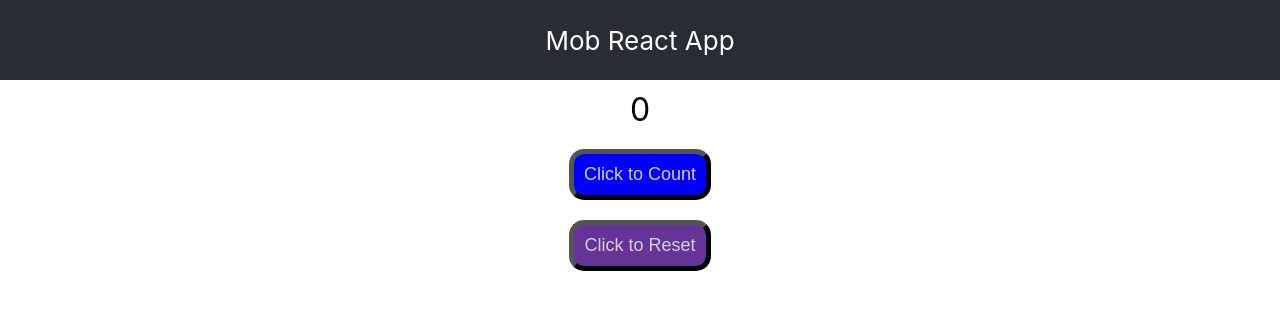
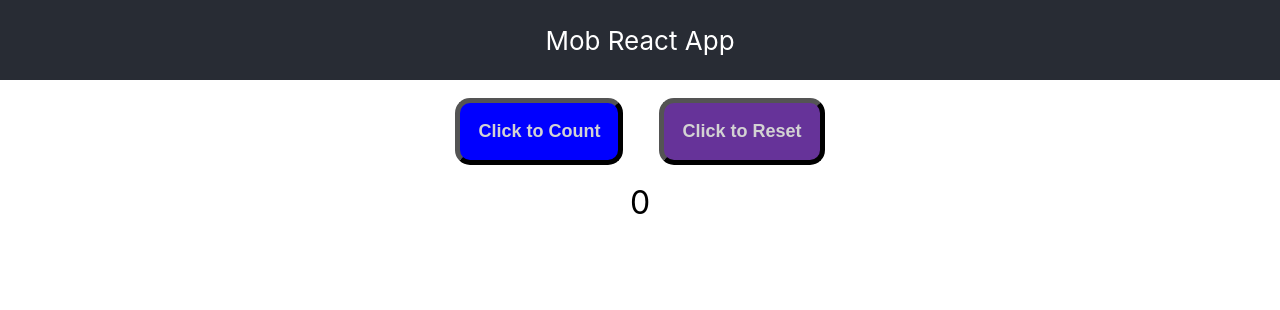
Before and after one commit to mob-programming/react-js, a React (Create React App) app in the folder mob-react-app/: page / in a window 1280 px wide. Shown: the top 310 px of the page. Built offline with nearby package versions, Linux system fonts and the light colour scheme.

Commit message:
Simplify styling

```diff
--- a/mob-react-app/src/App.css
+++ b/mob-react-app/src/App.css
@@ -17,30 +17,25 @@
   display: none;
 }
 
-.counter-tally-container,
-.counter-button-container,
-.counter-reset-button-container {
-  padding: 10px;
-}
-
 .tally {
   font-size: xx-large;
 }
 
-.counter-button,
-.counter-reset-button {
-  padding: 10px;
+button {
+  padding: 1em;
+  margin: 1em;
   font-size: large;
+  font-weight: bold;
   border-width: thick;
   border-radius: 15px;
 }
 
-.counter-button {
+button.counter {
   background-color: blue;
   color: lightgray;
 }
 
-.counter-reset-button {
+button.reset {
   background-color: rebeccapurple;
   color: lightgray;
 }
--- a/mob-react-app/src/App.js
+++ b/mob-react-app/src/App.js
@@ -17,29 +17,22 @@ function App() {
       <header className="App-header">
         Mob React App
       </header>
-      <div className="counter-tally-container">
-        <span className="hidden-label"
-              id="counter-tally-label">counter tally</span>
-        <span className="tally"
-              aria-labelledby="counter-tally-label">{clickCount}</span>
-      </div>
-      <div className="counter-button-container">
+      <div className="button-container">
         <span className="hidden-label"
               id="counter-button-label">counter button</span>
-        <button className="counter-button"
+        <button className="counter"
                 aria-labelledby="counter-button-label"
-                onClick={incrementTally}>Click to
-          Count
+                onClick={incrementTally}>Click to Count
+        </button>
+        <span className="hidden-label"
+              id="counter-reset-button-label">counter reset button</span>
+        <button className="reset"
+                aria-labelledby="counter-reset-button-label"
+                onClick={resetTally}>Click to Reset
         </button>
       </div>
-      <div className="counter-reset-button-container">
-        <span className="hidden-label" id="counter-reset-button-label">counter reset button</span>
-        <button className="counter-reset-button"
-                aria-labelledby="counter-reset-button-label"
-                onClick={resetTally}>Click
-          to Reset
-        </button>
-      </div>
+      <span className="tally"
+            aria-label="counter tally">{clickCount}</span>
     </div>
   );
 }
```
